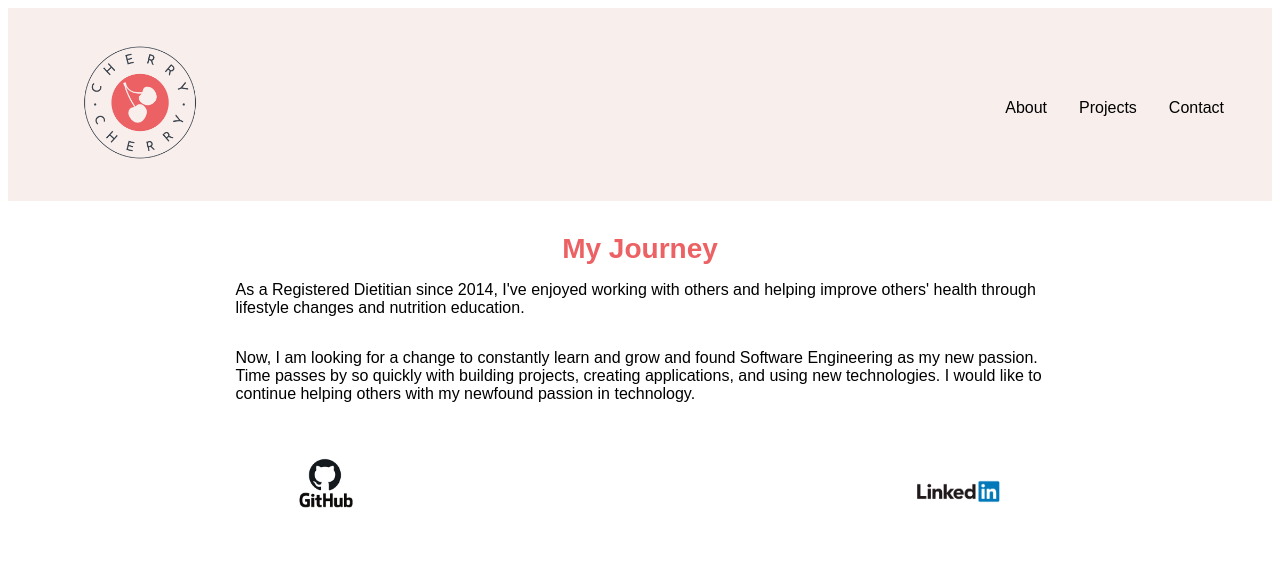
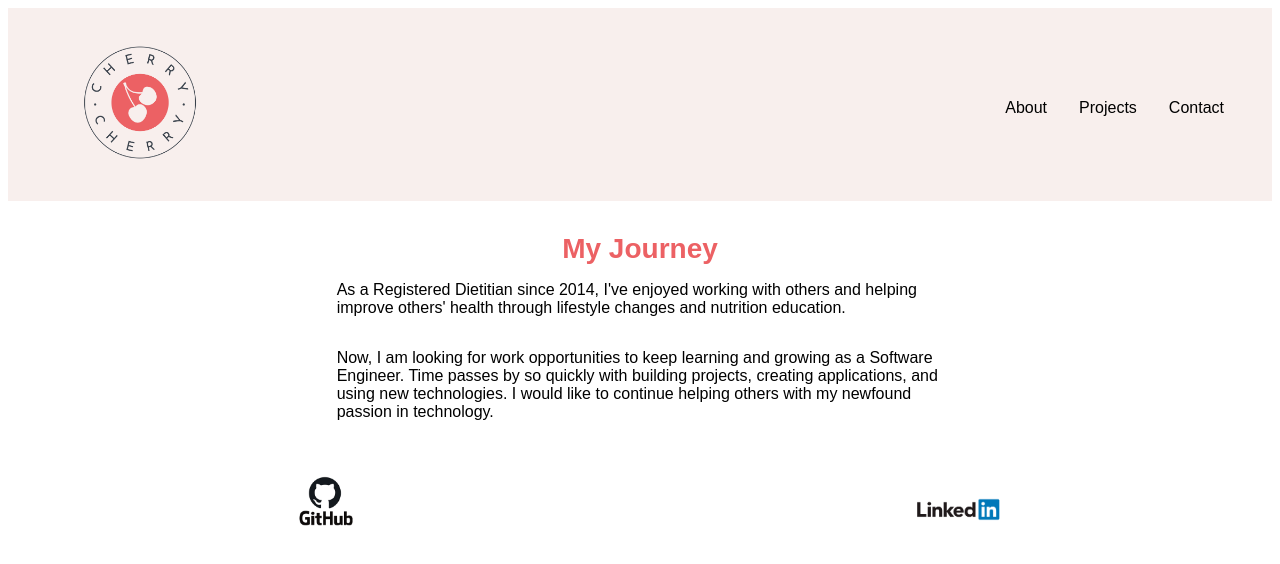
Before and after one commit to mscherryxu/portfolio-ts, a React (Create React App) app: page /about in a window 1280 px wide. Shown: the top 564 px of the page. Built offline with nearby package versions, Linux system fonts and the light colour scheme.

Commit message:
Changed width of desktop view for About component

```diff
--- a/src/components/About.js
+++ b/src/components/About.js
@@ -11,10 +11,10 @@ const About = () => {
           nutrition education.
         </p>
         <p>
-          Now, I am looking for a change to constantly learn and grow and found
-          Software Engineering as my new passion. Time passes by so quickly with
-          building projects, creating applications, and using new technologies.
-          I would like to continue helping others with my newfound passion in
+          Now, I am looking for work opportunities to keep learning and growing
+          as a Software Engineer. Time passes by so quickly with building
+          projects, creating applications, and using new technologies. I would
+          like to continue helping others with my newfound passion in
           technology.
         </p>
       </div>
--- a/src/styles/media-queries.css
+++ b/src/styles/media-queries.css
@@ -21,7 +21,7 @@
     flex-direction: column;
     margin-left: auto;
     margin-right: auto;
-    width: 80%;
+    width: 60%;
   }
 
   .project-container {
```
